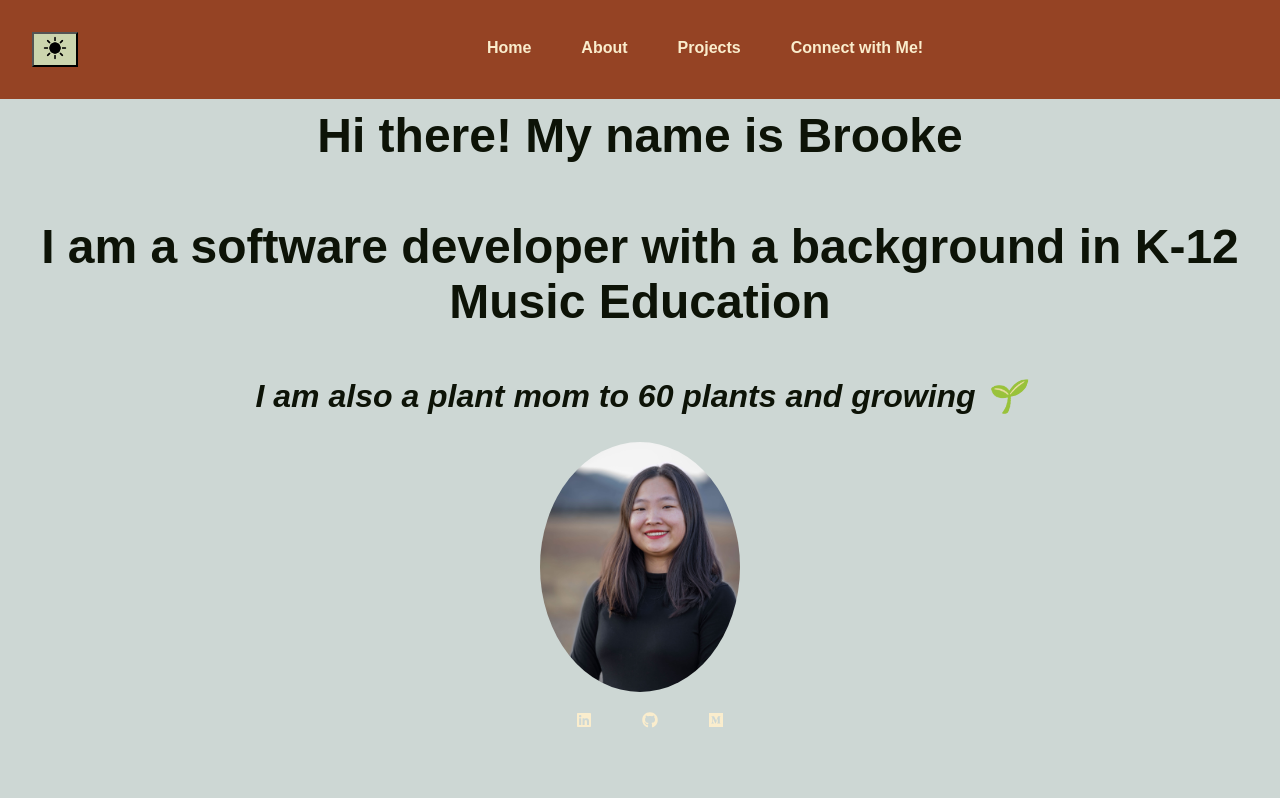
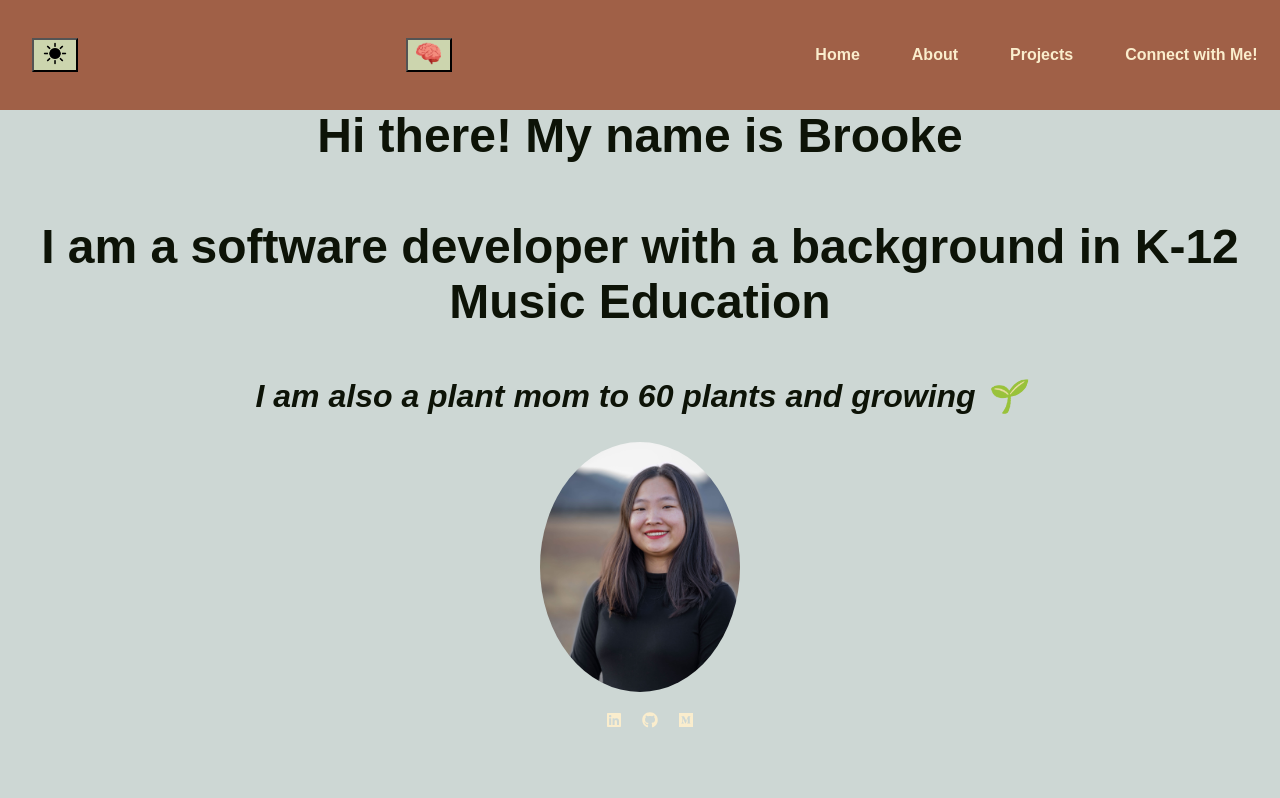
Before and after one commit to brooke-dev/netlify-portfolio, a React (Create React App) app: page / in a window 1280 px wide. Shown: the top 798 px of the page. Built offline with nearby package versions, Linux system fonts and the light colour scheme.

Commit message:
added brain button and changed navbar css

```diff
--- a/src/App.js
+++ b/src/App.js
@@ -11,17 +11,23 @@ import About from './NavBarFolder/About'
 import Projects from './NavBarFolder/Projects'
 import Connect from './NavBarFolder/Connect'
 import Footer from './Footer'
+import Modal from './Modal'
 
 
 
 function App() {
   const [isDarkMode,setIsDarkMode] = useState(false)
-
+  const [isBrainMode,setIsBrainMode] = useState(false)
 
   return (
     // <div className="App">
       <div className={isDarkMode ? 'App dark-mode' : 'App light-mode'}>
-      <NavBar isDarkMode={isDarkMode} setIsDarkMode={setIsDarkMode} />
+      <NavBar
+        isDarkMode = {isDarkMode}
+        setIsDarkMode = {setIsDarkMode}
+        isBrainMode = {isBrainMode}
+        setIsBrainMode = {setIsBrainMode}
+      />
         <Element name="home">
           <Home />
         </Element>
--- /dev/null
+++ b/src/Modal.js
@@ -0,0 +1,16 @@
+import React, { useState } from 'react';
+import ReactDOM from 'react-dom';
+
+const Modal = ({isOpen, onClose, text}) => {
+  return isOpen ? ReactDOM.createPortal(
+    <div className="modal-overlay">
+      <div className="modal-container">
+        <button className="close-button" onClick={onClose}>X</button>
+        <p>{text}</p>
+      </div>
+    </div>,
+    document.body
+  ) : null;
+}
+
+export default Modal
--- a/src/NavBarFolder/NavBar.css
+++ b/src/NavBarFolder/NavBar.css
@@ -1,18 +1,5 @@
-:root {
-  --platinum: #CDD7D4;
-  --reseda-green: #697C68;
-  --dark-green: #132213;
-  --bistre: #3B2514;
-  --chestnut: #954324;
-  --rosy-brown: #C69B88;
-  --night: #0D1307;
-  --mellow-yellow:rgb(250, 237, 205);
-}
-
-
 nav {
-    /* background-color: rgb(204, 213, 174); */
-    background-color: var(--chestnut) ;
+    background-color: rgba(149,67,36, 0.8);
     color: white;
     display: flex;
     /* justify-content: flex-end; update justify-content to push links to the right */
@@ -22,9 +9,17 @@ nav {
     position: fixed;
     top: 0;
     left: 0;
-    width: 100%;
+    width: 97%;
     z-index: 9999;
   }
+
+nav a{
+  padding: 14px 16px;
+}
+.nav-right{
+  display: flex;
+  align-items: center;
+}
 
 nav button{
   background-color: rgb(204, 213, 174);
@@ -37,17 +32,16 @@ nav button img {
   max-width: 30px; /* add a maximum width for smaller screens */
 }
 
-  a:not(:last-child) {
-    margin-right: 30px;
-  }
+.brain-button.rotate img {
+  animation: spin 10s linear infinite;
+}
 
-  nav a:first-child {
-    margin-right: 40px; /* add more space to the right for the first link */
-  }
+@keyframes spin {
+  from { transform: rotate(0deg); }
+  to { transform: rotate(360deg); }
+}
 
-  nav a:last-child {
-    margin-right: auto;
-  }
+
 
   @media (max-width: 768px) {
   /* modify the padding to accommodate smaller screen sizes */
--- a/src/NavBarFolder/NavBar.js
+++ b/src/NavBarFolder/NavBar.js
@@ -3,9 +3,11 @@ import './NavBar.css'; // Import CSS styles for the component
 // import { NavLink } from 'react-router-dom';
 import darkmode from './iconImages/darkmode.png'
 import lightmode from './iconImages/lightmode.png'
+import brain from './iconImages/brain.png'
 import { Link } from 'react-scroll';
+import Modal from '../Modal'
 
-function NavBar({isDarkMode, setIsDarkMode}) {
+function NavBar({isDarkMode, setIsDarkMode, isBrainMode, setIsBrainMode}) {
 
   const toggleDarkMode = () => {
     setIsDarkMode(!isDarkMode);
@@ -16,10 +18,18 @@ function NavBar({isDarkMode, setIsDarkMode}) {
       <button onClick={toggleDarkMode}>
         <img src={isDarkMode ? lightmode : darkmode} alt="Toggle dark mode" />
       </button>
-      <Link to="home" smooth={true} duration={500}>Home</Link>
-      <Link to="about" smooth={true} duration={500}>About</Link>
-      <Link to="projects" smooth={true} duration={500}>Projects</Link>
-      <Link to="connect" smooth={true} duration={500}>Connect with Me!</Link>
+
+      <button className={isBrainMode ? 'brain-button rotate' : 'brain-button'} onClick={() => setIsBrainMode(!isBrainMode)}>
+        <img src={brain} alt="Brain icon" />
+      </button>
+
+      <div className='nav-right'>
+        <Link to="home" smooth={true} duration={500}>Home</Link>
+        <Link to="about" smooth={true} duration={500}>About</Link>
+        <Link to="projects" smooth={true} duration={500}>Projects</Link>
+        <Link to="connect" smooth={true} duration={500}>Connect with Me!</Link>
+      </div>
+
     </nav>
   );
 }
```
Also changed, not shown: src/NavBarFolder/iconImages/brain.png (added).
